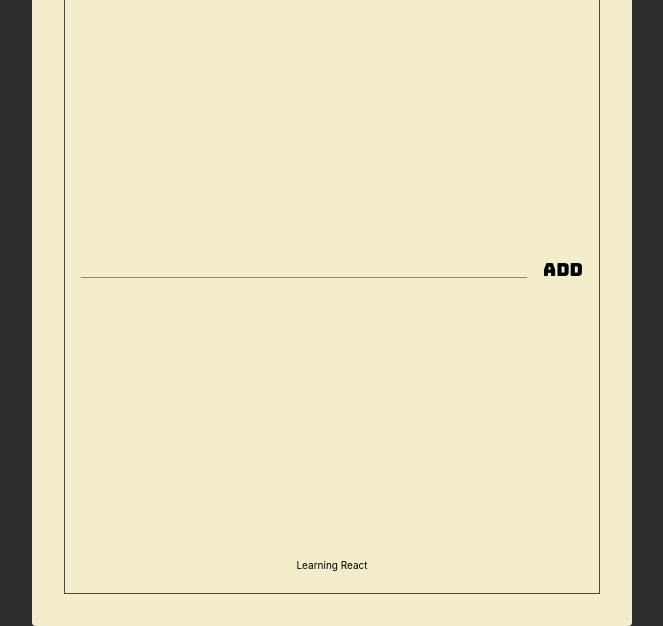
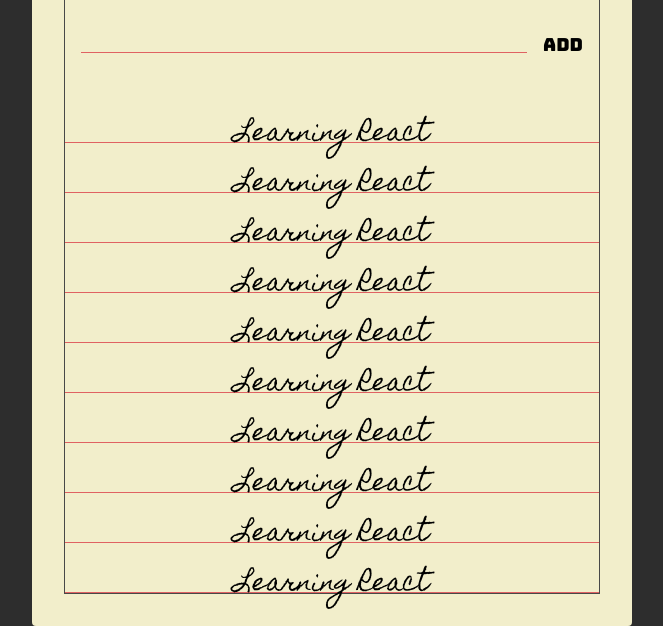
Before and after one commit to bannafi/react-course-starter, a website: page index.html in a window 1280 px wide. Shown: the part 174-800 px from the top of the page, without its empty margins (308-971 px from the left). Drawn offline with Linux system fonts and the light colour scheme.

Commit message:
Todo list section

```diff
--- a/index.html
+++ b/index.html
@@ -23,13 +23,40 @@
         <section class="add">
           <form class="add-form">
             <input type="text" class="add-input" />
-            <button class="add-btn">Add</button>
+            <button class="add-btn main-black-color">Add</button>
           </form>
         </section>
 
         <section class="todos">
           <div class="todo">
-            <span class="todo-list">Learning React</span>
+            <span class="todo-text">Learning React</span>
+          </div>
+          <div class="todo">
+            <span class="todo-text">Learning React</span>
+          </div>
+          <div class="todo">
+            <span class="todo-text">Learning React</span>
+          </div>
+          <div class="todo">
+            <span class="todo-text">Learning React</span>
+          </div>
+          <div class="todo">
+            <span class="todo-text">Learning React</span>
+          </div>
+          <div class="todo">
+            <span class="todo-text">Learning React</span>
+          </div>
+          <div class="todo">
+            <span class="todo-text">Learning React</span>
+          </div>
+          <div class="todo">
+            <span class="todo-text">Learning React</span>
+          </div>
+          <div class="todo">
+            <span class="todo-text">Learning React</span>
+          </div>
+          <div class="todo">
+            <span class="todo-text">Learning React</span>
           </div>
         </section>
       </div>
--- a/styles.css
+++ b/styles.css
@@ -126,6 +126,10 @@
   outline: unset;
 }
 
+.add-btn.main-black-color:active {
+  text-shadow: 1px 1px 2px var(--main-black-color);
+}
+
 .todos {
   display: flex;
   flex-direction: column;
@@ -139,4 +143,14 @@
 
   min-height: 34px;
   margin: 16px 0 0;
+  font-family: 'homemade apple', sans-serif;
+  font-size: 24px;
+
+  border-bottom: 1px solid var(--main-red-color);
 }
+
+.todo-text {
+  position: absolute;
+  left: 50%;
+  transform: translate(-50%);
+}
```
